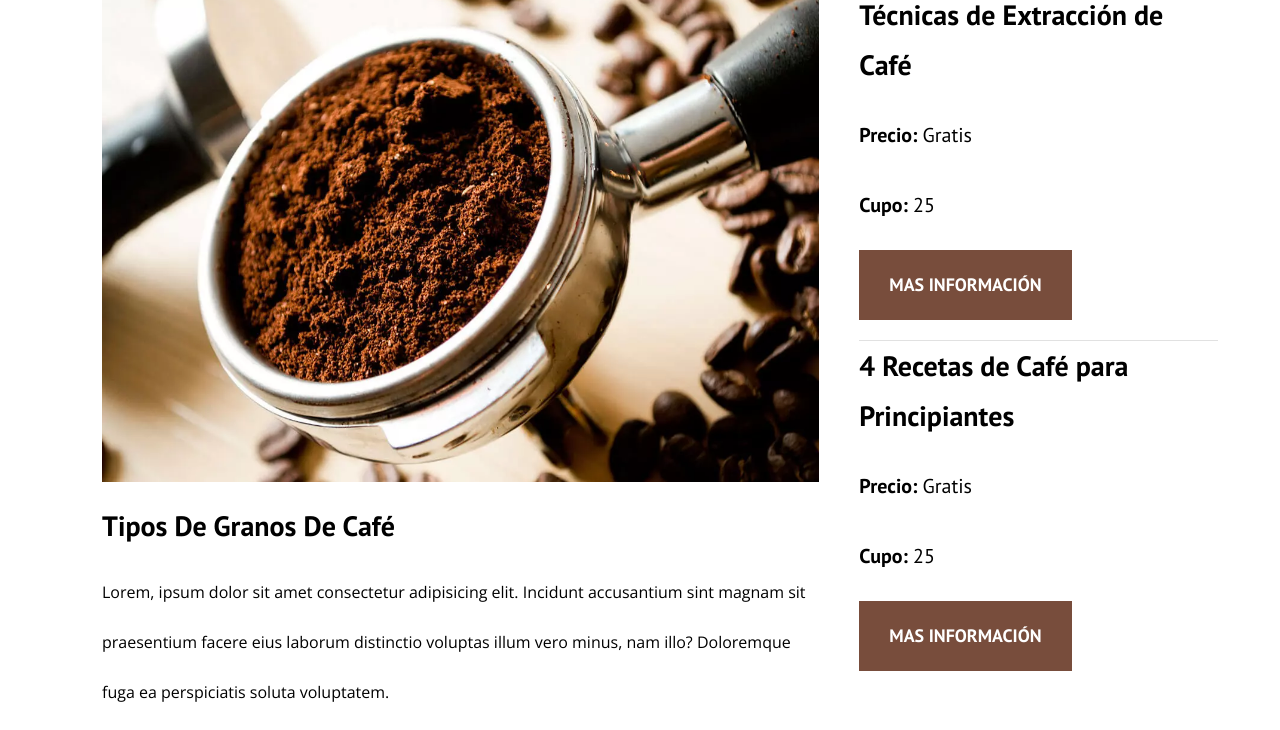
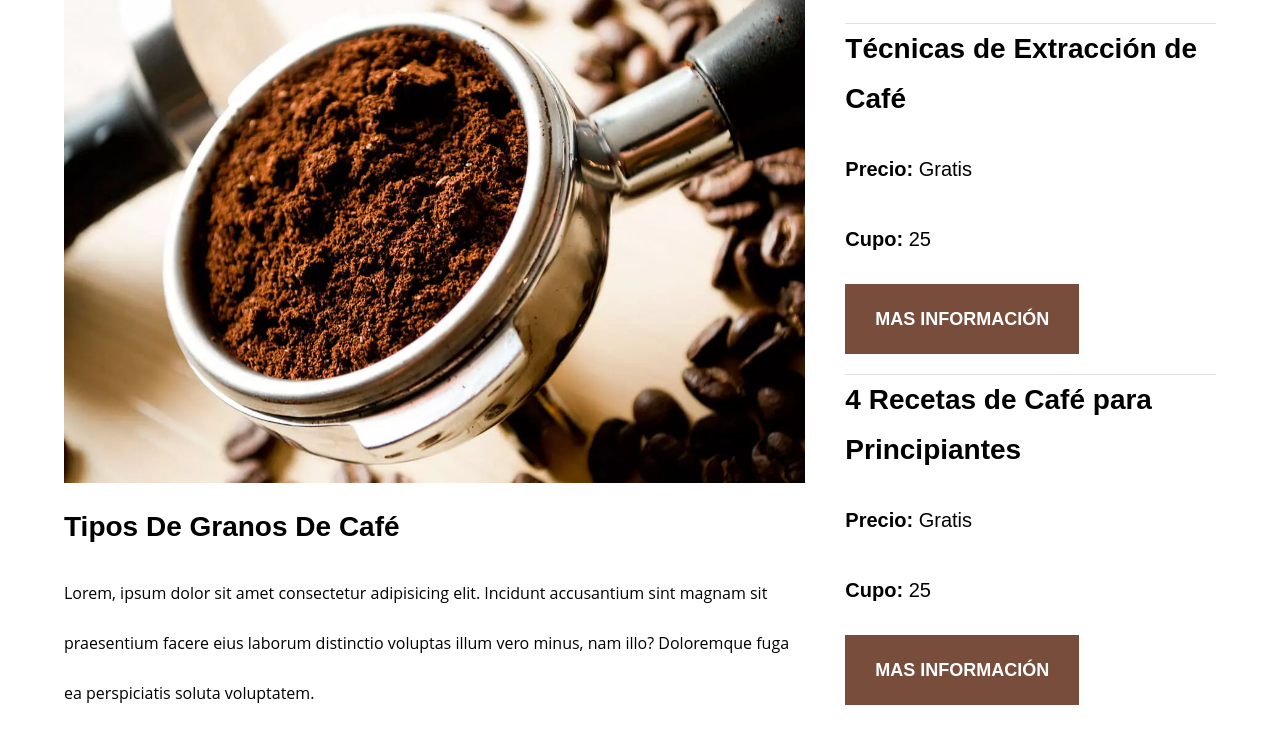
Before and after one commit to LuisF3lipe2023/proyecto-venta-cafe, a plain HTML site: page index.html in a window 1280 px wide. Shown: the part 741-1471 px from the top of the page. Drawn offline with nearby package versions, Linux system fonts and the light colour scheme.

Commit message:
Cambio en el estilo en index.html

```diff
--- a/index.html
+++ b/index.html
@@ -4,8 +4,6 @@
 <head>
     <meta charset="UTF-8">
     <meta name="viewport" content="width=device-width, initial-scale=1.0">
-
-    <menu name="description" content="Página Web de Blog de Café">
 
     <title>Bloc De Café</title>
     <!--PREFETCH-->
@@ -25,7 +23,7 @@
     <link rel="preconnect" href="https://fonts.googleapis.com">
     <link rel="preconnect" href="https://fonts.gstatic.com" crossorigin>
     <link
-            href="https://fonts.googleapis.com/css2?family=Open+Sans:ital,wght@0,300..800;1,300..800&family=PT+Sans:ital,wght@0,400;0,700;1,400;1,700&display=swap"
+        ref="https://fonts.googleapis.com/css2?family=Open+Sans:ital,wght@0,300..800;1,300..800&family=PT+Sans:ital,wght@0,400;0,700;1,400;1,700&display=swap"
         rel="stylesheet">
     <!--CARGAR EL NORMALICE Y STYLE-->
     <link rel="stylesheet" href="css/Normalice.css">
```
Lines whose indentation alone changed are shown as unchanged.
